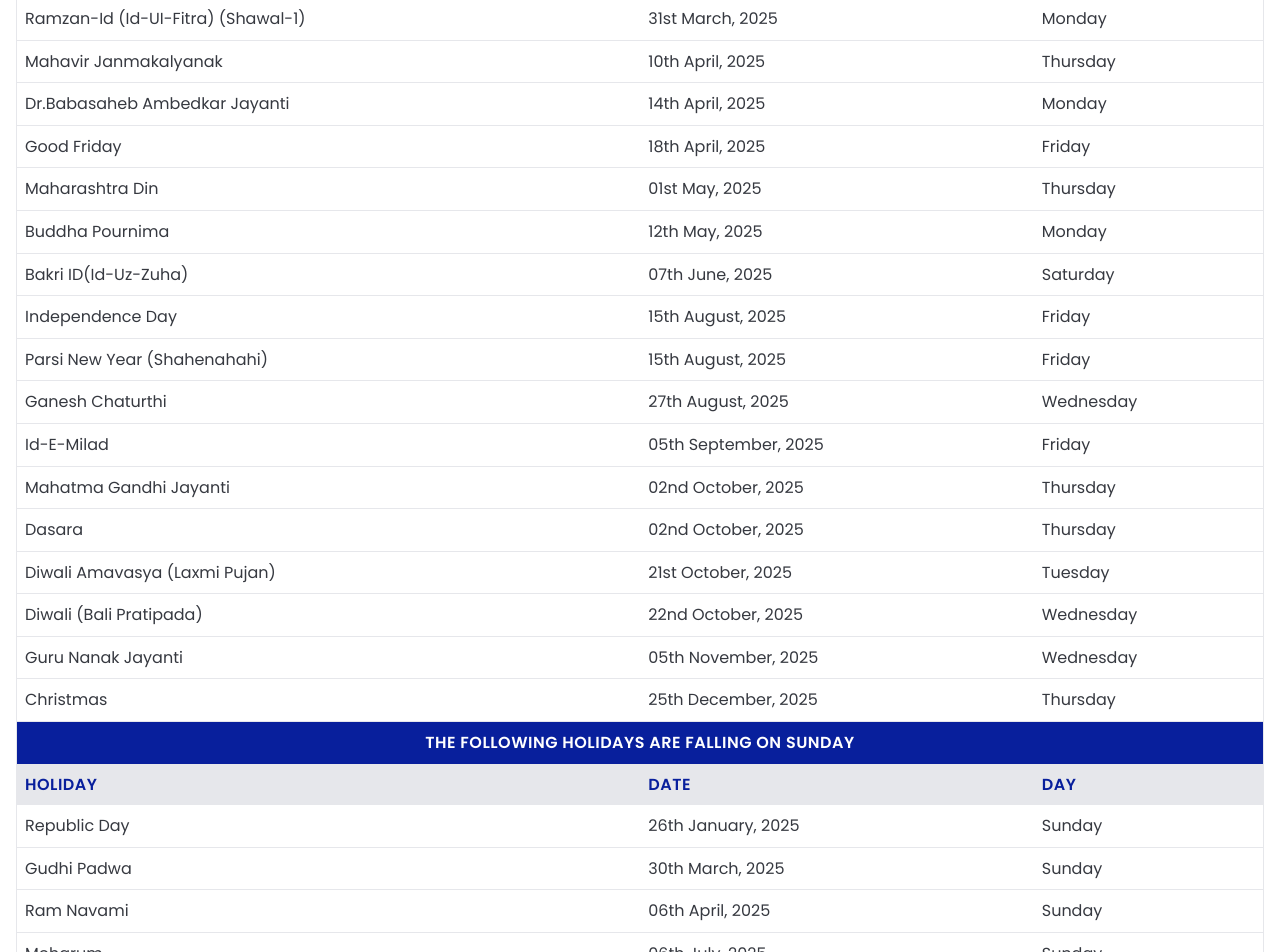
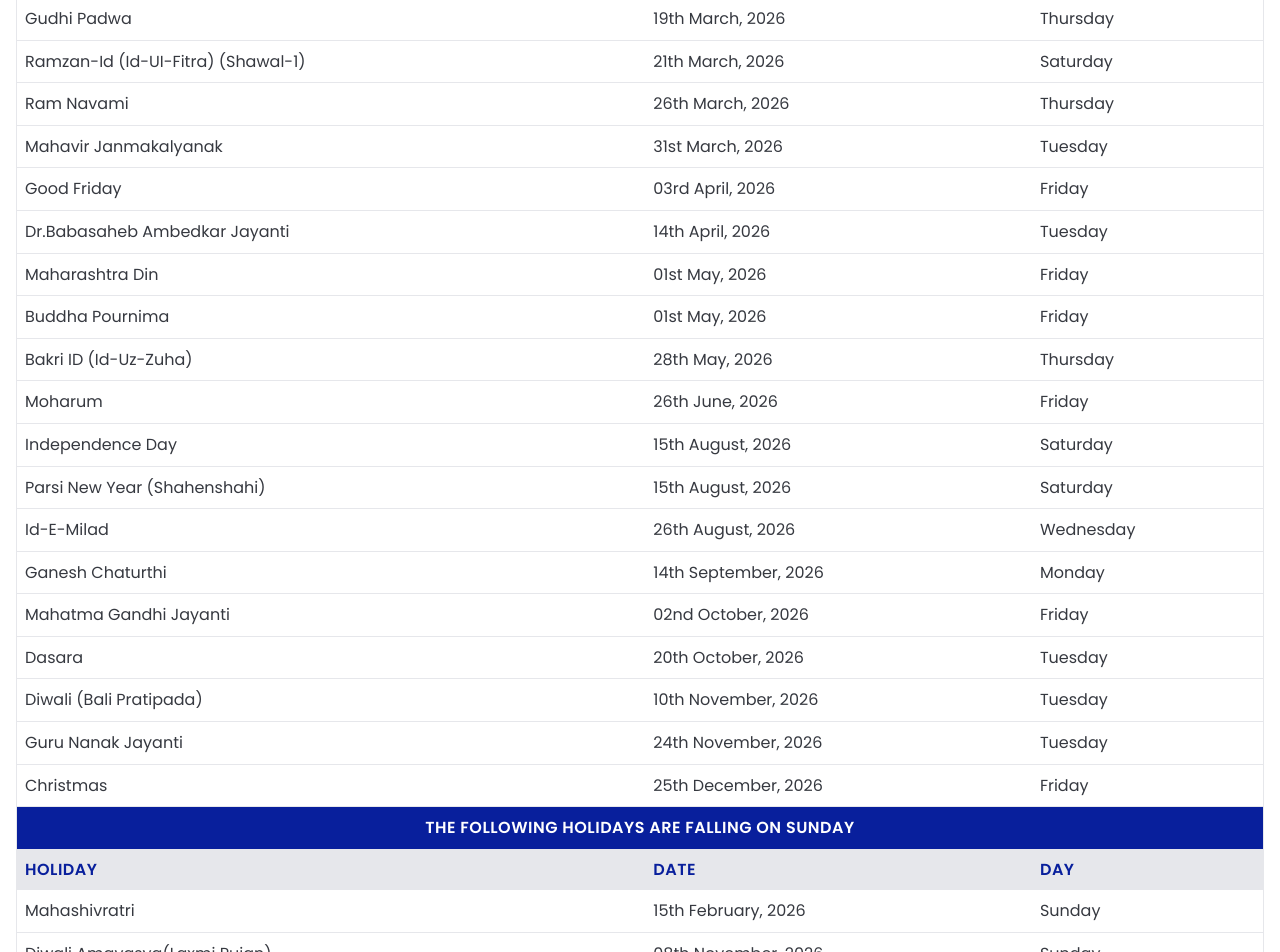
Before and after one commit to boldElixer/shalini-bank, a Next.js app: page /bank-holidays in a window 1280 px wide. Shown: the part 480-1432 px from the top of the page. Built offline with nearby package versions, Linux system fonts and the light colour scheme.

Commit message:
2026 holidays updated

```diff
--- a/src/app/bank-holidays/page.jsx
+++ b/src/app/bank-holidays/page.jsx
@@ -34,7 +34,7 @@ export default function BankHolidaysPage() {
                                 borderTopRightRadius: "var(--radius-card)"
                             }}
                             >
-                            List of Bank Holidays in 2025
+                            List of Bank Holidays in 2026
                             </th>
                         </tr>
                         <tr>
--- a/src/data/bank-holidays.json
+++ b/src/data/bank-holidays.json
@@ -1,150 +1,150 @@
 {
   "holidays": [
   {
-      "Sr. No.": 1,
+    "Sr. No.": "1",
+    "Holiday": "Republic Day",
+    "Date": "26th January, 2026",
+    "Day": "Monday"
+  },
+  {
+    "Sr. No.": "2",
     "Holiday": "Chhatrapati Shivaji Maharaj Jayanti",
-      "Date": "19th February, 2025",
+    "Date": "19th February, 2026",
+    "Day": "Thursday"
+  },
+  {
+    "Sr. No.": "3",
+    "Holiday": "Holi (Second Day)",
+    "Date": "03rd March, 2026",
+    "Day": "Tuesday"
+  },
+  {
+    "Sr. No.": "4",
+    "Holiday": "Gudhi Padwa",
+    "Date": "19th March, 2026",
+    "Day": "Thursday"
+  },
+  {
+    "Sr. No.": "5",
+    "Holiday": "Ramzan-Id (Id-UI-Fitra) (Shawal-1)",
+    "Date": "21th March, 2026",
+    "Day": "Saturday"
+  },
+  {
+    "Sr. No.": "6",
+    "Holiday": "Ram Navami",
+    "Date": "26th March, 2026",
+    "Day": "Thursday"
+  },
+  {
+    "Sr. No.": "7",
+    "Holiday": "Mahavir Janmakalyanak",
+    "Date": "31st March, 2026",
+    "Day": "Tuesday"
+  },
+  {
+    "Sr. No.": "8",
+    "Holiday": "Good Friday",
+    "Date": "03rd April, 2026",
+    "Day": "Friday"
+  },
+  {
+    "Sr. No.": "9",
+    "Holiday": "Dr.Babasaheb Ambedkar Jayanti",
+    "Date": "14th April, 2026",
+    "Day": "Tuesday"
+  },
+  {
+    "Sr. No.": "10",
+    "Holiday": "Maharashtra Din",
+    "Date": "01st May, 2026",
+    "Day": "Friday"
+  },
+  {
+    "Sr. No.": "11",
+    "Holiday": "Buddha Pournima",
+    "Date": "01st May, 2026",
+    "Day": "Friday"
+  },
+  {
+    "Sr. No.": "12",
+    "Holiday": "Bakri ID (Id-Uz-Zuha)",
+    "Date": "28th  May, 2026",
+    "Day": "Thursday"
+  },
+  {
+    "Sr. No.": "13",
+    "Holiday": "Moharum",
+    "Date": "26th June, 2026",
+    "Day": "Friday"
+  },
+  {
+    "Sr. No.": "14",
+    "Holiday": "Independence Day",
+    "Date": "15th August, 2026",
+    "Day": "Saturday"
+  },
+  {
+    "Sr. No.": "15",
+    "Holiday": "Parsi New Year (Shahenshahi)",
+    "Date": "15th August, 2026",
+    "Day": "Saturday"
+  },
+  {
+    "Sr. No.": "16",
+    "Holiday": "Id-E-Milad",
+    "Date": "26th  August, 2026",
     "Day": "Wednesday"
   },
   {
-      "Sr. No.": 2,
-      "Holiday": "Mahashivratri",
-      "Date": "26th February, 2025",
-      "Day": "Wednesday"
+    "Sr. No.": "17",
+    "Holiday": "Ganesh Chaturthi",
+    "Date": "14th September, 2026",
+    "Day": "Monday"
   },
   {
-      "Sr. No.": 3,
-      "Holiday": "Holi (Second Day)",
-      "Date": "14th March, 2025",
+    "Sr. No.": "18",
+    "Holiday": "Mahatma Gandhi Jayanti",
+    "Date": "02nd October, 2026",
     "Day": "Friday"
   },
   {
-      "Sr. No.": 4,
-      "Holiday": "Ramzan-Id (Id-UI-Fitra) (Shawal-1)",
-      "Date": "31st March, 2025",
-      "Day": "Monday"
-    },
-    {
-      "Sr. No.": 5,
-      "Holiday": "Mahavir Janmakalyanak",
-      "Date": "10th April, 2025",
-      "Day": "Thursday"
-    },
-    {
-      "Sr. No.": 6,
-      "Holiday": "Dr.Babasaheb Ambedkar Jayanti",
-      "Date": "14th April, 2025",
-      "Day": "Monday"
-    },
-    {
-      "Sr. No.": 7,
-      "Holiday": "Good Friday",
-      "Date": "18th April, 2025",
-      "Day": "Friday"
-    },
-    {
-      "Sr. No.": 8,
-      "Holiday": "Maharashtra Din",
-      "Date": "01st May, 2025",
-      "Day": "Thursday"
-    },
-    {
-      "Sr. No.": 9,
-      "Holiday": "Buddha Pournima",
-      "Date": "12th May, 2025",
-      "Day": "Monday"
-    },
-    {
-      "Sr. No.": 10,
-      "Holiday": "Bakri ID(Id-Uz-Zuha)",
-      "Date": "07th June, 2025",
-      "Day": "Saturday"
-    },
-    {
-      "Sr. No.": 11,
-      "Holiday": "Independence Day",
-      "Date": "15th August, 2025",
-      "Day": "Friday"
-    },
-    {
-      "Sr. No.": 12,
-      "Holiday": "Parsi New Year (Shahenahahi)",
-      "Date": "15th August, 2025",
-      "Day": "Friday"
-    },
-    {
-      "Sr. No.": 13,
-      "Holiday": "Ganesh Chaturthi",
-      "Date": "27th August, 2025",
-      "Day": "Wednesday"
-    },
-    {
-      "Sr. No.": 14,
-      "Holiday": "Id-E-Milad",
-      "Date": "05th September, 2025",
-      "Day": "Friday"
-    },
-    {
-      "Sr. No.": 15,
-      "Holiday": "Mahatma Gandhi Jayanti",
-      "Date": "02nd October, 2025",
-      "Day": "Thursday"
-    },
-    {
-      "Sr. No.": 16,
+    "Sr. No.": "19",
     "Holiday": "Dasara",
-      "Date": "02nd October, 2025",
-      "Day": "Thursday"
-    },
-    {
-      "Sr. No.": 17,
-      "Holiday": "Diwali Amavasya (Laxmi Pujan)",
-      "Date": "21st October, 2025",
+    "Date": "20th October, 2026",
     "Day": "Tuesday"
   },
   {
-      "Sr. No.": 18,
+    "Sr. No.": "20",
     "Holiday": "Diwali (Bali Pratipada)",
-      "Date": "22nd October, 2025",
-      "Day": "Wednesday"
+    "Date": "10th November, 2026",
+    "Day": "Tuesday"
   },
   {
-      "Sr. No.": 19,
+    "Sr. No.": "21",
     "Holiday": "Guru Nanak Jayanti",
-      "Date": "05th November, 2025",
-      "Day": "Wednesday"
+    "Date": "24th November, 2026",
+    "Day": "Tuesday"
   },
   {
-      "Sr. No.": 20,
+    "Sr. No.": "22",
     "Holiday": "Christmas",
-      "Date": "25th December, 2025",
-      "Day": "Thursday"
+    "Date": "25th December, 2026",
+    "Day": "Friday"
   }
   ],
 
   "sundays": [
     {
-      "Sr. No.": 1,
-      "Holiday": "Republic Day",
-      "Date": "26th January, 2025",
+      "Sr. No.": "1",
+      "Holiday": "Mahashivratri",
+      "Date": "15th  February, 2026",
       "Day": "Sunday"
     },
     {
-      "Sr. No.": 2,
-      "Holiday": "Gudhi Padwa",
-      "Date": "30th March, 2025",
-      "Day": "Sunday"
-    },
-    {
-      "Sr. No.": 3,
-      "Holiday": "Ram Navami",
-      "Date": "06th April, 2025",
-      "Day": "Sunday"
-    },
-    {
-      "Sr. No.": 4,
-      "Holiday": "Moharum",
-      "Date": "06th July, 2025",
+      "Sr. No.": "2",
+      "Holiday": "Diwali Amavasya(Laxmi Pujan)",
+      "Date": "08th November, 2026",
       "Day": "Sunday"
     }
   ]
```
Lines whose indentation alone changed are shown as unchanged.
